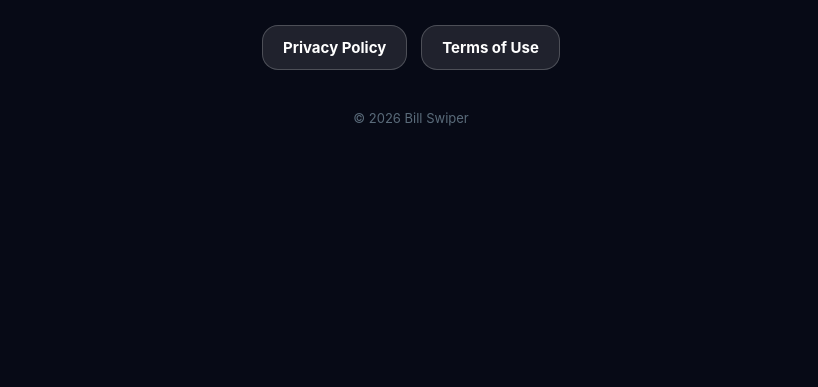
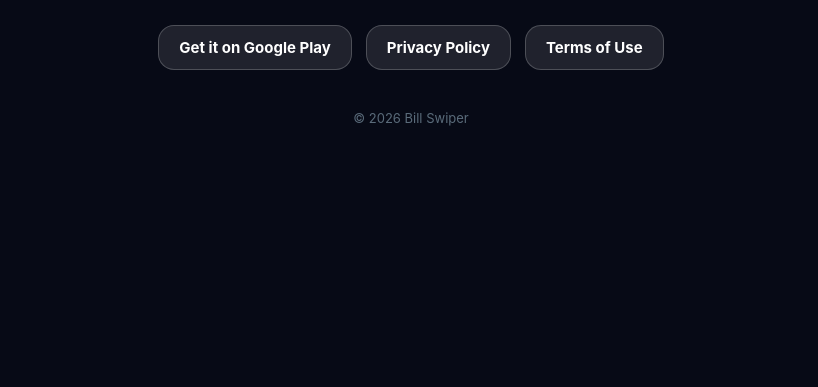
Before and after one commit to Gleb1234321/billswiper-site, a plain HTML site: page index.html in a window 1280 px wide. Shown: the part 493-880 px from the top of the page, without its empty margins (229-1047 px from the left). Drawn offline with Linux system fonts and the light colour scheme.

Commit message:
Landing: add Get it on Google Play button
Co-Authored-By: Claude Opus 4.8 (1M context) <noreply@anthropic.com>

```diff
--- a/index.html
+++ b/index.html
@@ -26,6 +26,7 @@
   <h1>Bill Swiper</h1>
   <p>Scan a restaurant bill, swipe each dish to a guest, and split the check in seconds.</p>
   <div class="links">
+    <a class="btn" href="https://play.google.com/store/apps/details?id=com.billswiper.app">Get it on Google Play</a>
     <a class="btn" href="privacy.html">Privacy Policy</a>
     <a class="btn" href="terms.html">Terms of Use</a>
   </div>
```
